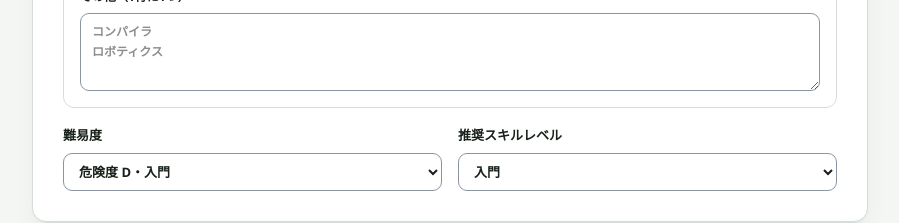
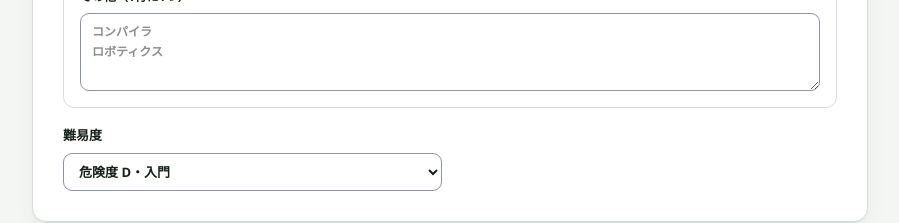
Before and after one commit to 0802hackathon/HUNGER-HUNGER, a Next.js app: page /projects/new in a window 1280 px wide. Shown: the part 2560-2783 px from the top of the page, without its empty margins (4-903 px from the left). Built offline with nearby package versions, Linux system fonts and the light colour scheme; no server answers; a web font is replaced by a local one.

Commit message:
feature:推奨スキルレベルの枠を削除した

```diff
--- a/components/project-form.tsx
+++ b/components/project-form.tsx
@@ -266,14 +266,6 @@ export function ProjectForm() {
                 <option value="expert">危険度 A・熟練</option>
               </select>
             </label>
-            <label>
-              <span>推奨スキルレベル</span>
-              <select defaultValue="beginner" name="recommendedSkillLevel">
-                <option value="beginner">入門</option>
-                <option value="intermediate">中級</option>
-                <option value="advanced">上級</option>
-              </select>
-            </label>
           </div>
         </section>
 
```
